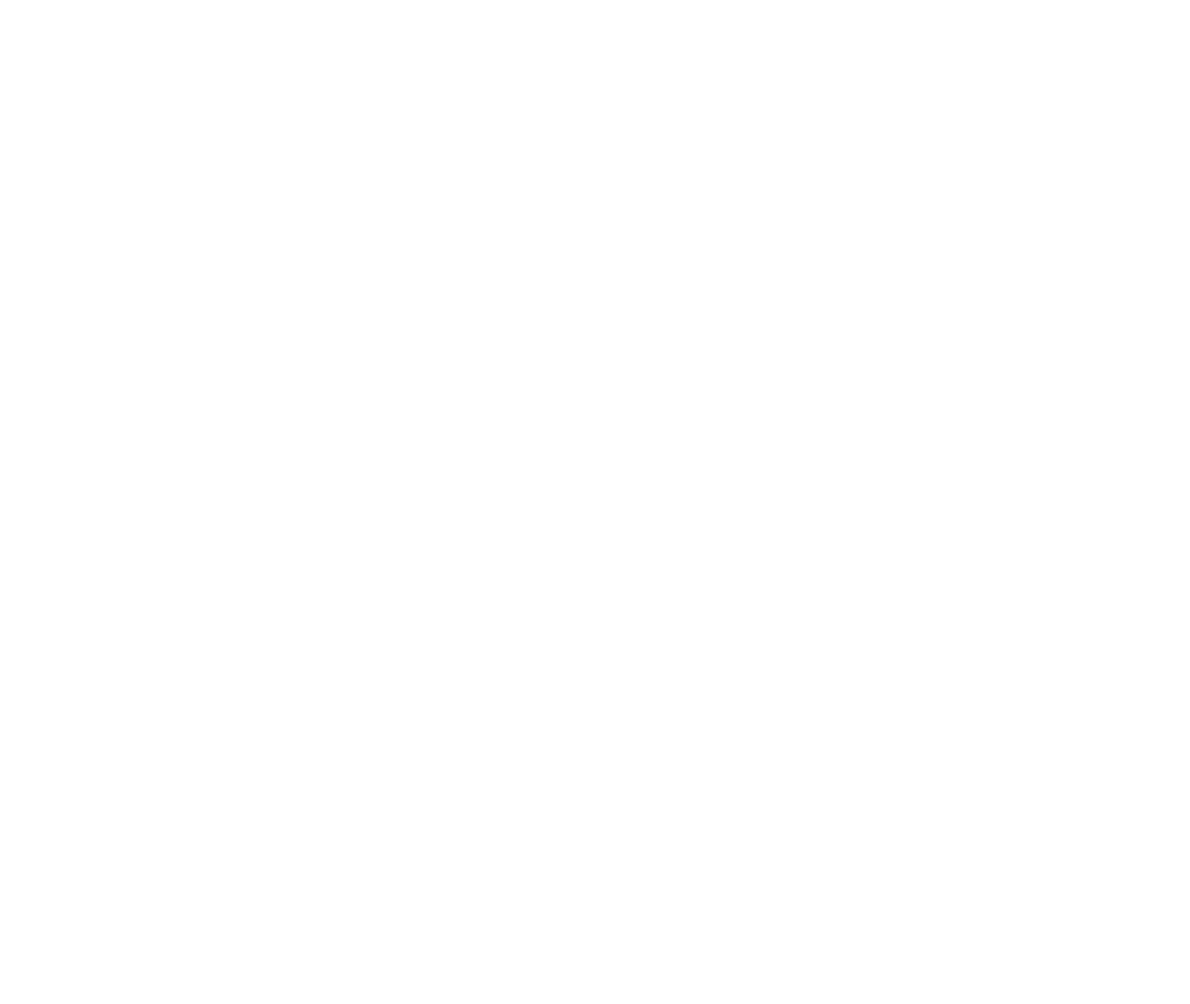
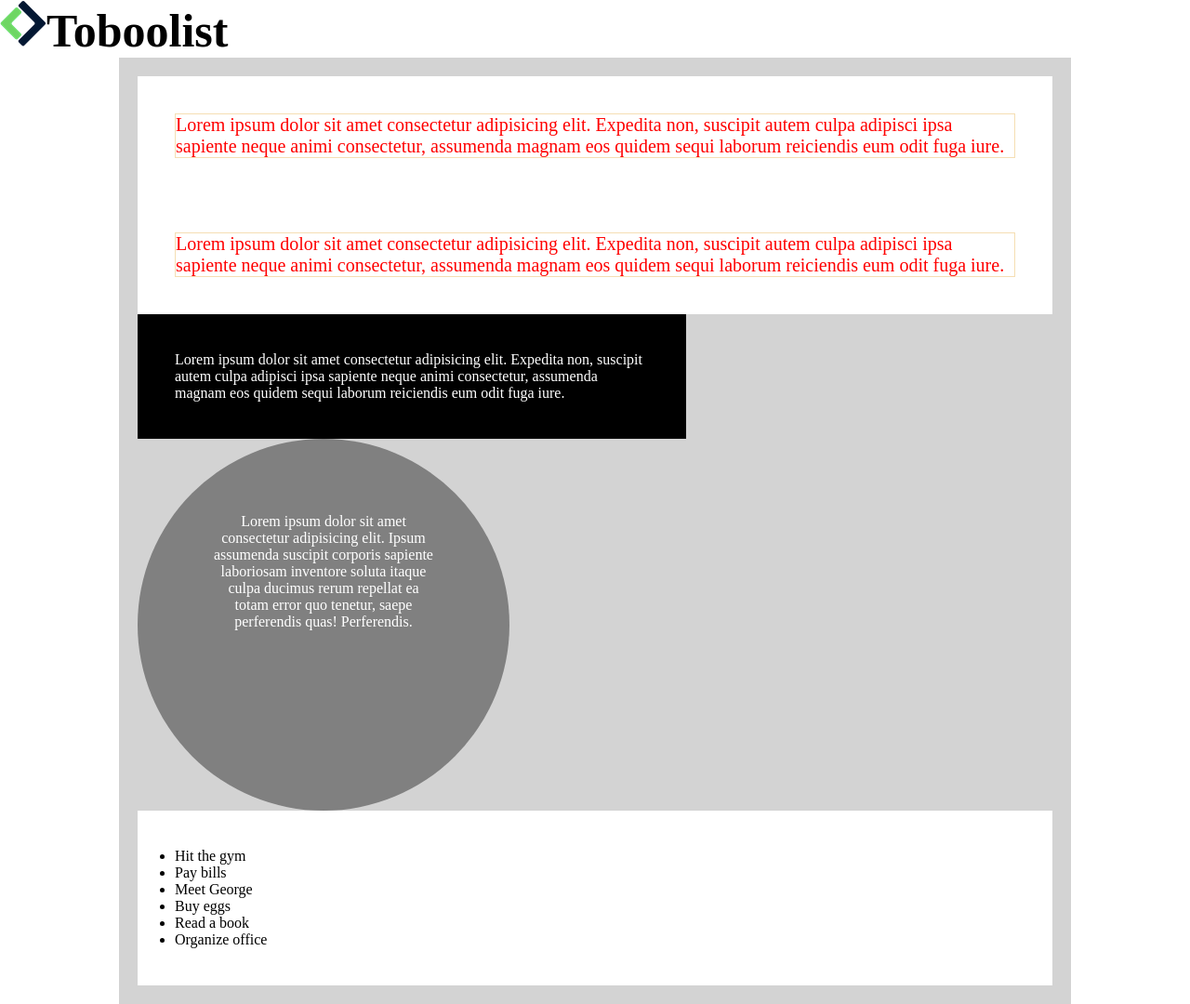
Before and after one commit to coder-ms/html-css-toboolist, a plain HTML site: page index.html in a window 1280 px wide. Shown: the whole page at 93% size. Before the commit the page ends 800 px from the top, so only its background shows below. Drawn offline with Linux system fonts and the light colour scheme.

Commit message:
Inserimento immagini

```diff
--- /dev/null
+++ b/css/style.css
@@ -0,0 +1,134 @@
+*{
+    margin: 0;
+    padding: 0;
+    box-sizing: border-box;
+}
+header{
+    background-color:rgb(255, 255, 255);
+    width: 100%;
+  }
+
+main{
+    padding: 20px 20px 20px 20px;
+    background-color: lightgrey;
+  }
+
+#logo{
+    width: 170px;
+    padding-top: 80px;
+    padding-bottom: 5px;
+  }
+
+h1{
+      font-size: 50px;
+    }
+section{
+    padding: 40px 40px 40px 40px;
+    background-color: white;
+}
+   /*
+  h2{
+      color: white;
+      font-size: 25px;
+  }
+  .scritta{
+      color: cornflowerblue;
+  }
+  .img_container {
+      position: relative;
+      text-align: center;
+      background-color: cornflowerblue;
+    }
+
+  .centered h2{
+      left: 20%;
+      font-size: 30px;
+      transform: translate(-50%, -50%);
+      color: white;
+    }
+
+  figure{
+      padding-left: 0;
+    }
+
+  .colored{
+      text-align: left;
+      background-color: lightblue;
+    }
+
+  .colored-2{
+      text-align: left;
+      background-color: cornflowerblue;
+      color: white;
+    }
+  .table{
+    width: 100%;
+  }
+  #grigio{
+      color: grey;
+  }
+  .monitor{
+      background-image: url("../img/monitor.jpg");
+      background-repeat: no-repeat;
+  }
+  #pc{
+      color: white;
+      padding-top: 5px;
+      padding-bottom: 200px;
+      padding-left: 10px;
+
+  }
+
+  .graph{
+      background-image: url("../img/graph.jpg");
+      background-repeat: no-repeat;
+  }
+
+  #grafico{
+      color: white;
+      padding-top: 5px;
+      padding-bottom: 200px;
+      padding-left: 10px;
+  }
+*/
+
+/*===========================================================================================================================================================*/
+
+
+#primo-lorem{
+    color: red;
+    font-size: 20px;
+}
+
+.debug{
+    border: 1px solid wheat;
+}
+.container-left{
+    width: 60%;
+    background-color: black;
+    color: white;
+    display:inline-block;
+}
+.container-right{
+    width: 40%;
+    background-color: grey;
+    color: white;
+    display:inline-block;
+    height: 400px;
+    /*
+    border-radius: 10px 20px 30px 50px;
+    border-width: 5px 3px 10px 15px;
+
+    border-left: 35px solid green;
+    border-left-color: yellow;
+     */
+    width: 400px;
+    height: 400px;
+    padding: 80px;
+    border-radius: 50%;
+    text-align: center;
+}
+main{
+    width: 80%;
+    margin: 0 auto;
+}
--- a/index.html
+++ b/index.html
@@ -4,9 +4,41 @@
     <meta charset="UTF-8">
     <meta http-equiv="X-UA-Compatible" content="IE=edge">
     <meta name="viewport" content="width=device-width, initial-scale=1.0">
-    <title>Document</title>
+    <link rel="stylesheet" href="css/style.css">
+    <title>html-css-toboolist</title>
 </head>
 <body>
+    <header>
+        <h1 class="logo"><img src="img/Logo.png" alt="logo"><span class="alt-logo">Toboolist</span></h1>
+    </header>
+    <main>
+        <section>
+            <div>
+                <p class="debug" id="primo-lorem">Lorem ipsum dolor sit amet consectetur adipisicing elit. Expedita non, suscipit autem culpa adipisci ipsa sapiente neque animi consectetur, assumenda magnam eos quidem sequi laborum reiciendis eum odit fuga iure.</p>
+            </div>
+        </section>
+        <section>
+            <p class="debug" id="primo-lorem">Lorem ipsum dolor sit amet consectetur adipisicing elit. Expedita non, suscipit autem culpa adipisci ipsa sapiente neque animi consectetur, assumenda magnam eos quidem sequi laborum reiciendis eum odit fuga iure.</p>
+        </section>
+        <section class=" container-left">
+            Lorem ipsum dolor sit amet consectetur adipisicing elit. Expedita non, suscipit autem culpa adipisci ipsa sapiente neque animi consectetur, assumenda magnam eos quidem sequi laborum reiciendis eum odit fuga iure.
+        </section>
+        <section class=" container-right">
+            Lorem ipsum dolor sit amet consectetur adipisicing elit. Ipsum assumenda suscipit corporis sapiente laboriosam inventore soluta itaque culpa ducimus rerum repellat ea totam error quo tenetur, saepe perferendis quas! Perferendis.
+         </section>
+        <section class="container-list">
+            <ul id="myUL">
+                <li>Hit the gym</li>
+                <li class="checked">Pay bills</li>
+                <li>Meet George</li>
+                <li>Buy eggs</li>
+                <li>Read a book</li>
+                <li>Organize office</li>
+            </ul>
+        </section>
+    </main>
+    <footer>
 
+    </footer>
 </body>
 </html>
```
Also changed, not shown: img/Logo.png (added), img/logo copia.png (added).
